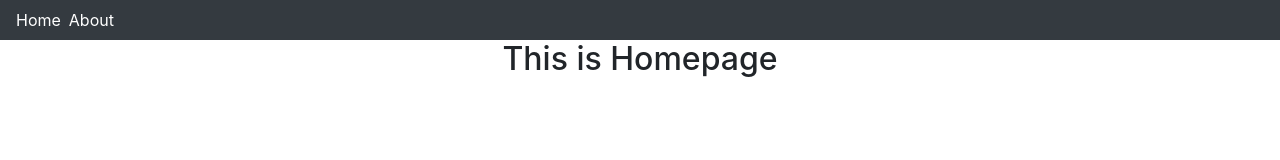
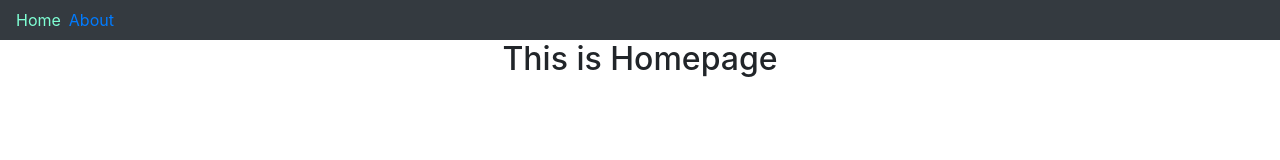
Before and after one commit to theanh226/react-router, a React (Create React App) app: page / in a window 1280 px wide. Shown: the top 160 px of the page. Built offline with nearby package versions, Linux system fonts and the light colour scheme.

Commit message:
learning to use Link and NavLink,activeClassName activeStyle

```diff
--- a/src/App.css
+++ b/src/App.css
@@ -33,3 +33,7 @@
 .hover-link:hover{
   color: aquamarine !important;
 }
+/* you can use this method to change style of active link */
+.active{
+  color: aquamarine !important;
+}
--- a/src/App.js
+++ b/src/App.js
@@ -1,6 +1,6 @@
 import React, { Component } from "react";
 import "./App.css";
-import { BrowserRouter as Router, Route, Link } from "react-router-dom";
+import { BrowserRouter as Router, Route, NavLink } from "react-router-dom";
 import About from "./components/About";
 import Home from "./components/Home";
 
@@ -12,20 +12,37 @@ class App extends Component {
           <nav className="navbar navbar-dark bg-dark">
             <ul className="nav navbar-nav d-flex flex-row w-75">
               <li className="active cursor-pointer text-white mr-2 ">
-                <Link to="/" className="text-white hover-link">
+                <NavLink
+                  exact
+                  to="/"
+                  activeClassName="active"
+                  //or you can use this method to apparent link with key word 'activeStyle' inner style
+                  // activeStyle={{
+                  //   fontWeight: "bold",
+                  //   color: "red"
+                  // }}
+                  // className="text-white "
+                >
                   Home
-                </Link>
+                </NavLink>
               </li>
-              <li className="cursor-pointer text-white hover-link">
-                <Link to="/about" className="text-white hover-link">
+              <li className="cursor-pointer text-white">
+                <NavLink
+                  to="/about"
+                  activeClassName="active"
+                  // activeStyle={{
+                  //   fontWeight: "bold",
+                  //   color: "red"
+                  // }}
+                >
                   About
-                </Link>
+                </NavLink>
               </li>
             </ul>
           </nav>
           {/* content */}
           <Route path="/" exact component={Home} />
-          <Route path="/about" component={About} />
+          <Route path="/about" exact component={About} />
         </div>
       </Router>
     );
```
